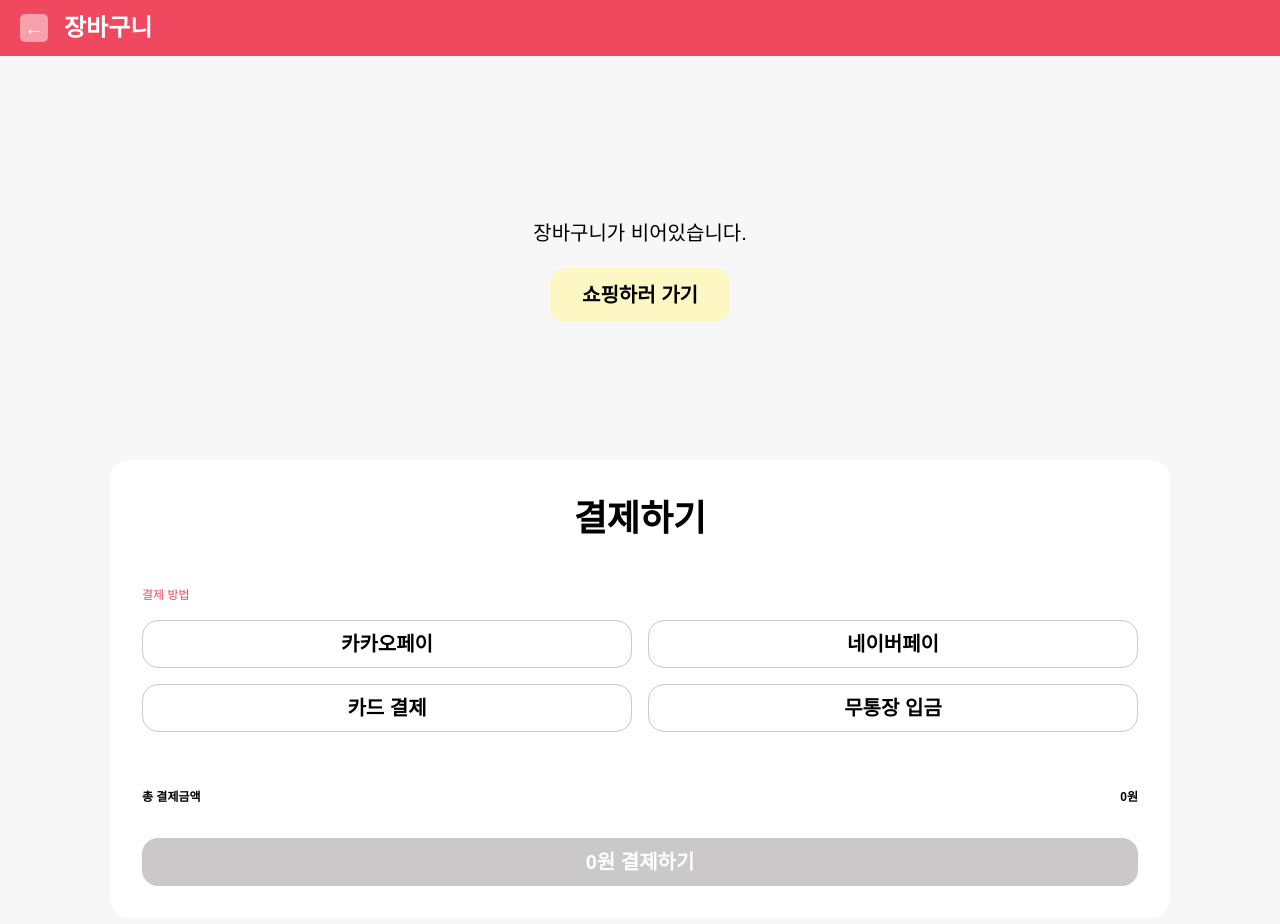
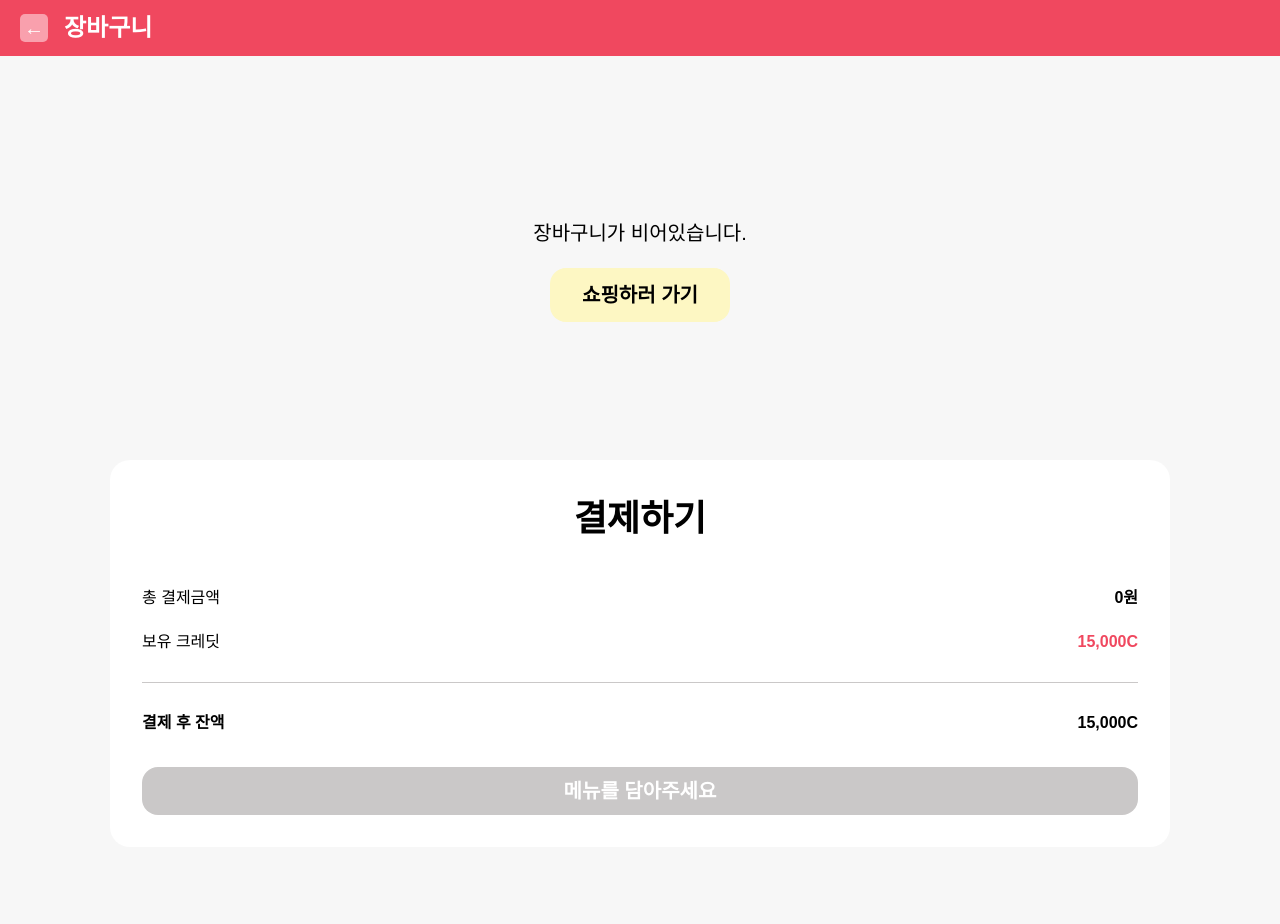
Before and after one commit to uptomaster/7th_deliveryApp, a React (Vite) app in the folder delivery-order-app/: page /cart in a window 1280 px wide. Shown: the top 924 px of the page. Built offline with nearby package versions, Linux system fonts and the light colour scheme.

Commit message:
feat: 장바구니 크레딧 결제 로직 및 ui 반영

```diff
--- a/delivery-order-app/src/pages/Cart.jsx
+++ b/delivery-order-app/src/pages/Cart.jsx
@@ -1,37 +1,57 @@
 import { useState } from 'react'
 import { Link, useNavigate } from 'react-router-dom'
 import CartList from '../components/cart/CartList'
-import PaymentMethodButton from '../components/payment/PaymentMethodButton'
 import Button from '../components/common/Button'
-import { useCart } from '../context/CartContext' // 👈 1. 전역 상태 불러오기
+import { useCart } from '../context/CartContext'
+
+// 💡 주의: 정후 형이 만든 크레딧 관련 전역 상태(Context)가 있다면 꼭 여기서 불러와야 합니다!
+// import { useCredit } from '../context/CreditContext'
 
 function Cart() {
   const navigate = useNavigate()
-  const [selectedMethod, setSelectedMethod] = useState('')
-
-  // 👈 2. 기존의 하드코딩된 useState 데이터를 지우고 전역 상태 함수로 교체
   const { cartItems, handleIncrease, handleDecrease, handleRemove } = useCart()
 
+  // 💡 정후 형의 코드와 연결하기 전까지 테스트를 위해 임시로 15,000C를 보유했다고 가정합니다.
+  // 나중에 정후 형이 만든 상태 값(myCredit)으로 교체해 주세요!
+  const [myCredit, setMyCredit] = useState(15000)
+
   const parsePrice = (price) => {
+    if (typeof price === 'number') return price;
     return Number(price.replaceAll(',', '').replace('원', ''))
   }
 
-  const formatPrice = (price) => {
-    return `${price.toLocaleString()}원`
-  }
+  const formatPrice = (price) => `${price.toLocaleString()}원`
+  const formatCredit = (credit) => `${credit.toLocaleString()}C`
 
+  // 1. 총 결제 금액 계산: 문자열 대신 unitPrice(숫자)가 있으면 그걸 사용합니다.
   const totalPrice = cartItems.reduce((sum, item) => {
-    return sum + parsePrice(item.price) * item.count
+    const itemPrice = item.unitPrice || parsePrice(item.price)
+    return sum + itemPrice * item.count
   }, 0)
+
+  // 2. 크레딧 계산 로직
+  const remainingCredit = myCredit - totalPrice
+  const isCreditInsufficient = remainingCredit < 0
 
   const handlePayment = () => {
     if (cartItems.length === 0) return
-    if (!selectedMethod) return
+
+    if (isCreditInsufficient) {
+      // 크레딧 부족 시 충전 페이지나 로직으로 이동합니다.
+      // 💡 정후 형이 만든 라우터 경로에 맞게 수정하세요! (예: navigate('/charge'))
+      alert('크레딧이 부족합니다. 충전 페이지로 이동해야 합니다!')
+      return
+    }
+
+    // 💡 실제 결제 시 정후 형이 만든 크레딧 차감 함수를 여기서 호출해야 합니다.
+    // deductCredit(totalPrice)
+
+    // TODO: 결제 성공 시 CartContext에 장바구니를 비우는 로직(clearCart)도 추가해야 합니다.
 
     navigate('/order-complete')
   }
 
-  const isPaymentDisabled = cartItems.length === 0 || !selectedMethod
+  const isCartEmpty = cartItems.length === 0
 
   return (
     <div className="min-h-screen bg-gray-1">
@@ -51,7 +71,7 @@ function Cart() {
 
       <main className="mx-auto grid max-w-[1100px] grid-cols-1 gap-10 px-5 py-16 dt:grid-cols-[1fr_380px]">
         <section>
-          {cartItems.length === 0 ? (
+          {isCartEmpty ? (
             <div className="flex min-h-[300px] flex-col items-center justify-center">
               <p className="text-[20px] font-medium text-gray-5">
                 장바구니가 비어있습니다.
@@ -72,7 +92,6 @@ function Cart() {
                 onDecrease={handleDecrease}
                 onRemove={handleRemove}
               />
-              {/* 👈 3. 피그마에 있던 '+ 더 담으러 가기' 텍스트 버튼 추가 */}
               <div className="mt-6 flex justify-center">
                 <Link
                   to="/main"
@@ -90,44 +109,45 @@ function Cart() {
             결제하기
           </h2>
 
-          <div className="mt-10">
-            <p className="mb-4 text-[12px] font-medium text-primary">
-              결제 방법
-            </p>
+          {/* 3. 결제 방법 버튼을 지우고 피그마 디자인에 맞춰 크레딧 정보로 교체했습니다. */}
+          <div className="mt-10 flex flex-col gap-5">
+            <div className="flex items-center justify-between">
+              <span className="text-[16px] font-medium text-gray-5">총 결제금액</span>
+              <strong className="text-[16px] font-bold text-gray-5">
+                {formatPrice(totalPrice)}
+              </strong>
+            </div>
 
-            {/* 디자인 원상 복구: 기존 4개 버튼 그대로 유지 */}
-            <div className="grid grid-cols-2 gap-4">
-              {['카카오페이', '네이버페이', '카드 결제', '무통장 입금'].map(
-                (method) => (
-                  <PaymentMethodButton
-                    key={method}
-                    selected={selectedMethod === method}
-                    onClick={() => setSelectedMethod(method)}
-                  >
-                    {method}
-                  </PaymentMethodButton>
-                ),
-              )}
+            <div className="flex items-center justify-between">
+              <span className="text-[16px] font-medium text-gray-5">보유 크레딧</span>
+              <strong className="text-[16px] font-bold text-primary">
+                {formatCredit(myCredit)}
+              </strong>
             </div>
-          </div>
 
-          <div className="mt-14 flex items-center justify-between">
-            <span className="text-[12px] font-bold text-gray-5">
-              총 결제금액
-            </span>
+            <div className="my-2 h-px bg-gray-2" />
 
-            <strong className="text-[12px] font-bold text-gray-5">
-              {formatPrice(totalPrice)}
-            </strong>
+            <div className="flex items-center justify-between">
+              <span className="text-[16px] font-bold text-gray-5">결제 후 잔액</span>
+              <strong className={`text-[16px] font-bold ${isCreditInsufficient ? 'text-primary' : 'text-gray-5'}`}>
+                {formatCredit(remainingCredit)}
+              </strong>
+            </div>
           </div>
 
           <Button
             size="full"
-            disabled={isPaymentDisabled}
+            disabled={isCartEmpty}
             onClick={handlePayment}
             className="mt-8"
+            // 크레딧이 부족하면 버튼 스타일과 텍스트를 바꿉니다.
+            variant={isCreditInsufficient && !isCartEmpty ? 'outline' : 'primary'}
           >
-            {formatPrice(totalPrice)} 결제하기
+            {isCartEmpty
+              ? '메뉴를 담아주세요'
+              : isCreditInsufficient
+                ? '크레딧 충전하기'
+                : `${formatPrice(totalPrice)} 결제하기`}
           </Button>
         </section>
       </main>
```
